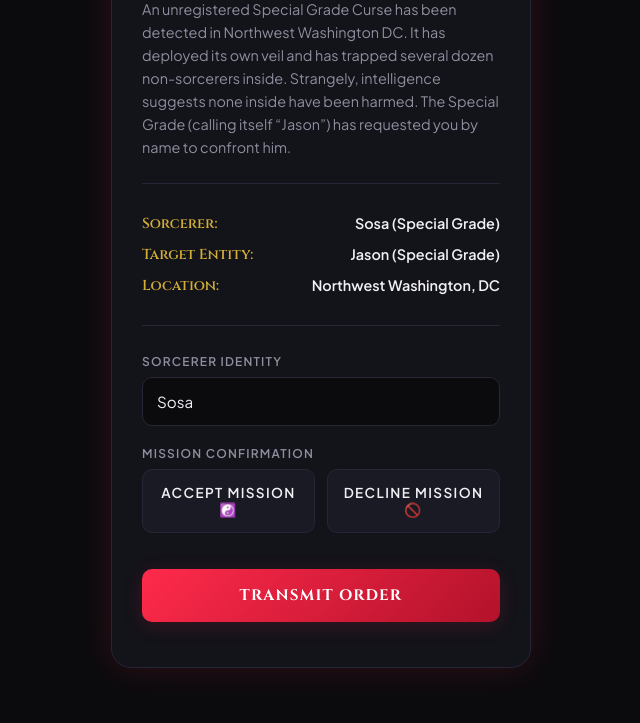
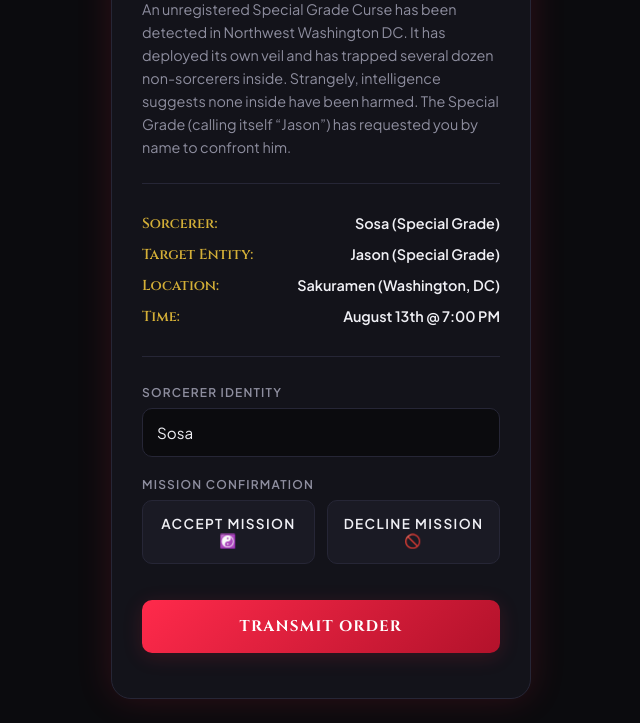
Before and after one commit to jasonpierce11/date-invite, a plain HTML site: page index.html in a window 1280 px wide. Shown: the part 211-934 px from the top of the page, without its empty margins (319-959 px from the left). Before the commit the page ends 903 px from the top, so only its background shows below. Drawn offline with Linux system fonts and the light colour scheme.

Commit message:
Update location and add time details in index.html

```diff
--- a/index.html
+++ b/index.html
@@ -220,7 +220,8 @@
         <div class="details">
             <div class="detail-item"><strong>Sorcerer:</strong> <span class="val">Sosa (Special Grade)</span></div>
             <div class="detail-item"><strong>Target Entity:</strong> <span class="val">Jason (Special Grade)</span></div>
-            <div class="detail-item"><strong>Location:</strong> <span class="val">Northwest Washington, DC</span></div>
+            <div class="detail-item"><strong>Location:</strong> <span class="val">Sakuramen (Washington, DC)</span></div>
+            <div class="detail-item"><strong>Time:</strong> <span class="val">August 13th @ 7:00 PM</span></div>
         </div>
 
         <form id="rsvpForm" name="sosa-jjk-rsvp" method="POST" data-netlify="true" action="/?success=true">
```
